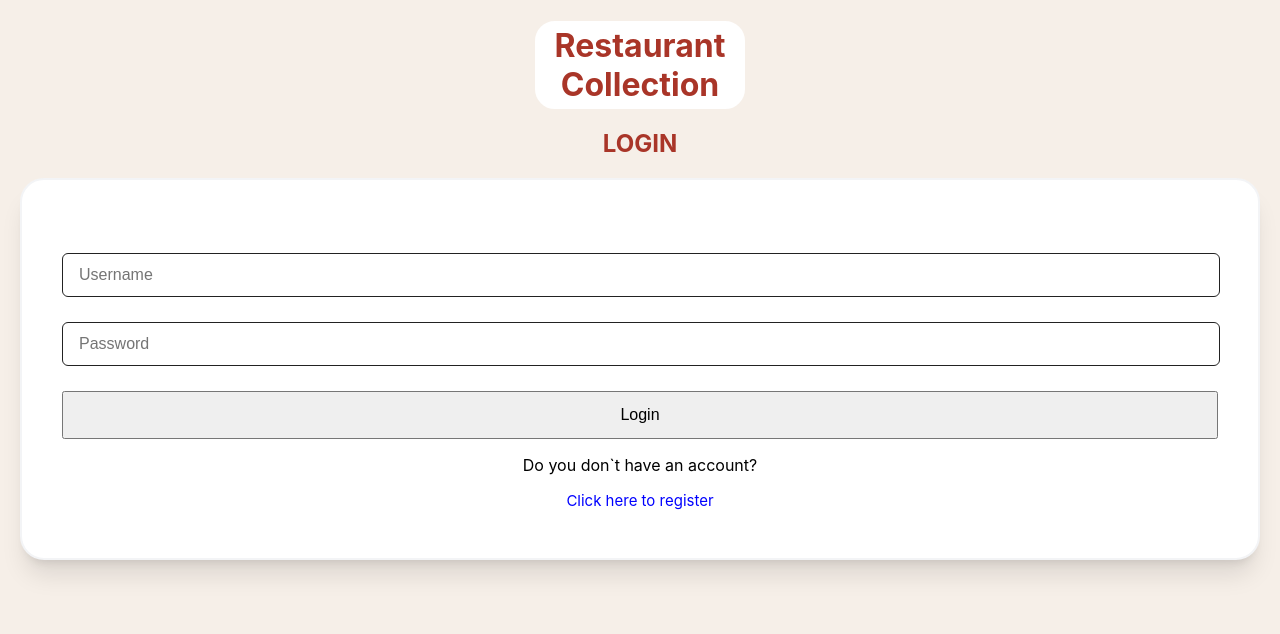
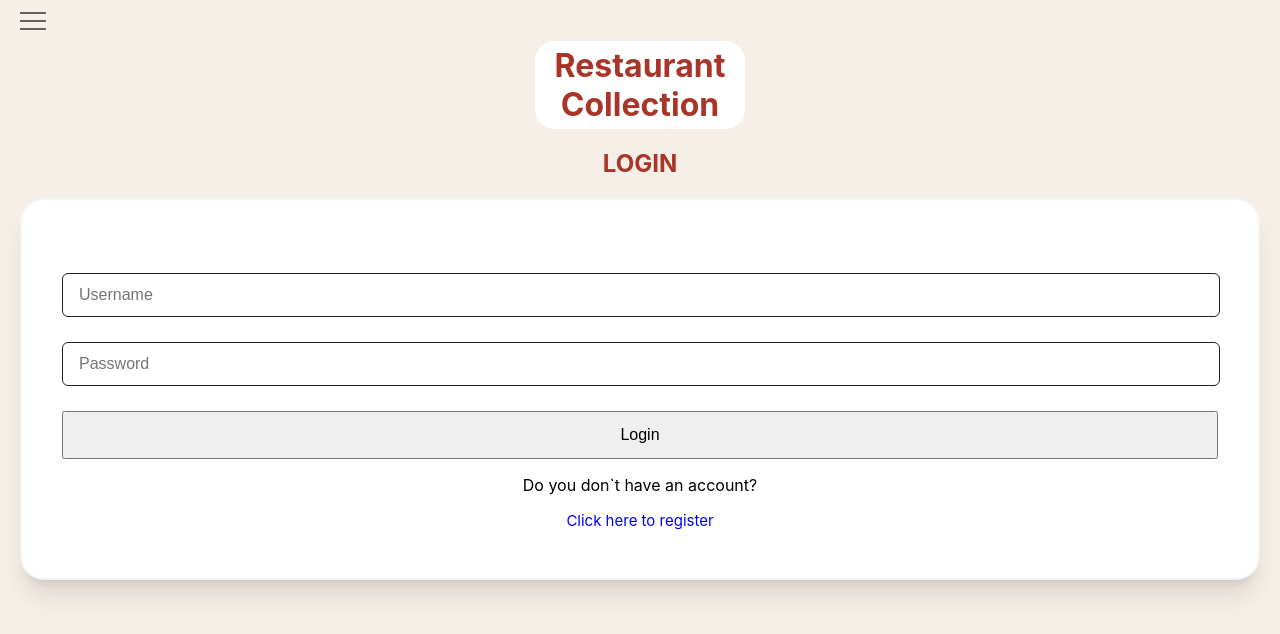
Before and after one commit to Maicolt401/restaurant-collection-, a React (Create React App) app: page /login in a window 1280 px wide. Shown: the top 634 px of the page. Built offline with nearby package versions, Linux system fonts and the light colour scheme.

Commit message:
elaborate navigationComponent

```diff
--- a/src/App.tsx
+++ b/src/App.tsx
@@ -9,6 +9,7 @@ import { loginActionCreator } from "./redux/feature/userSlice";
 import { UserData } from "./redux/types/userTypes";
 import React, { useEffect } from "react";
 import { useAppDispatch, useAppSelector } from "./redux/hooks/hooks";
+import NavLinkComponent from "./components/NavLinkComponent/NavLinkComponent";
 
 function App(): JSX.Element {
   const { logged } = useAppSelector((state) => state.user);
@@ -26,6 +27,7 @@ function App(): JSX.Element {
 
   return (
     <>
+      <NavLinkComponent />
       <Routes>
         <Route path="/" element={<Navigate to="/login" />} />
         <Route path="/login" element={<LoginPage />} />
--- /dev/null
+++ b/src/components/NavLinkComponent/NavLinkComponent.tsx
@@ -0,0 +1,36 @@
+import StyledNav from "./NavLinkComponentStyled";
+
+const NavLinkComponent = (): JSX.Element => {
+  return (
+    <>
+      <StyledNav>
+        <div className="hamburger-menu">
+          <input id="menu__toggle" type="checkbox" />
+          <label className="menu__btn">
+            <span></span>
+          </label>
+
+          <ul className="menu__box">
+            <li>
+              <a className="menu__item" href=".">
+                Home
+              </a>
+            </li>
+            <li>
+              <a className="menu__item" href=".">
+                Calendary
+              </a>
+            </li>
+            <li>
+              <a className="menu__item" href=".">
+                Logout
+              </a>
+            </li>
+          </ul>
+        </div>
+      </StyledNav>
+    </>
+  );
+};
+
+export default NavLinkComponent;
--- /dev/null
+++ b/src/components/NavLinkComponent/NavLinkComponentStyled.ts
@@ -0,0 +1,77 @@
+import styled from "styled-components";
+
+const StyledNav = styled.div`
+  #menu__toggle {
+    opacity: 0;
+  }
+  #menu__toggle:checked + .menu__btn > span {
+    transform: rotate(45deg);
+  }
+  #menu__toggle:checked + .menu__btn > span::before {
+    top: 0;
+    transform: rotate(0deg);
+  }
+  #menu__toggle:checked + .menu__btn > span::after {
+    top: 0;
+    transform: rotate(90deg);
+  }
+  #menu__toggle:checked ~ .menu__box {
+    left: 0 !important;
+  }
+  .menu__btn {
+    position: fixed;
+    top: 20px;
+    left: 20px;
+    width: 26px;
+    height: 26px;
+    cursor: pointer;
+    z-index: 1;
+  }
+  .menu__btn > span,
+  .menu__btn > span::before,
+  .menu__btn > span::after {
+    display: block;
+    position: absolute;
+    width: 100%;
+    height: 2px;
+    background-color: #616161;
+    transition-duration: 0.25s;
+  }
+  .menu__btn > span::before {
+    content: "";
+    top: -8px;
+  }
+  .menu__btn > span::after {
+    content: "";
+    top: 8px;
+  }
+  .menu__box {
+    display: block;
+    position: fixed;
+    top: 0;
+    left: -100%;
+    width: 300px;
+    height: 100%;
+    margin: 0;
+    padding: 80px 0;
+    list-style: none;
+    background-color: #eceff1;
+    box-shadow: 2px 2px 6px rgba(0, 0, 0, 0.4);
+    transition-duration: 0.25s;
+  }
+  .menu__item {
+    display: block;
+    padding: 12px 24px;
+    color: #333;
+    font-family: "Roboto", sans-serif;
+    font-size: 20px;
+    font-weight: 600;
+    text-decoration: none;
+    transition-duration: 0.25s;
+  }
+  .menu__item:hover {
+    background-color: #cfd8dc;
+  }
+`;
+
+export default StyledNav;
```
